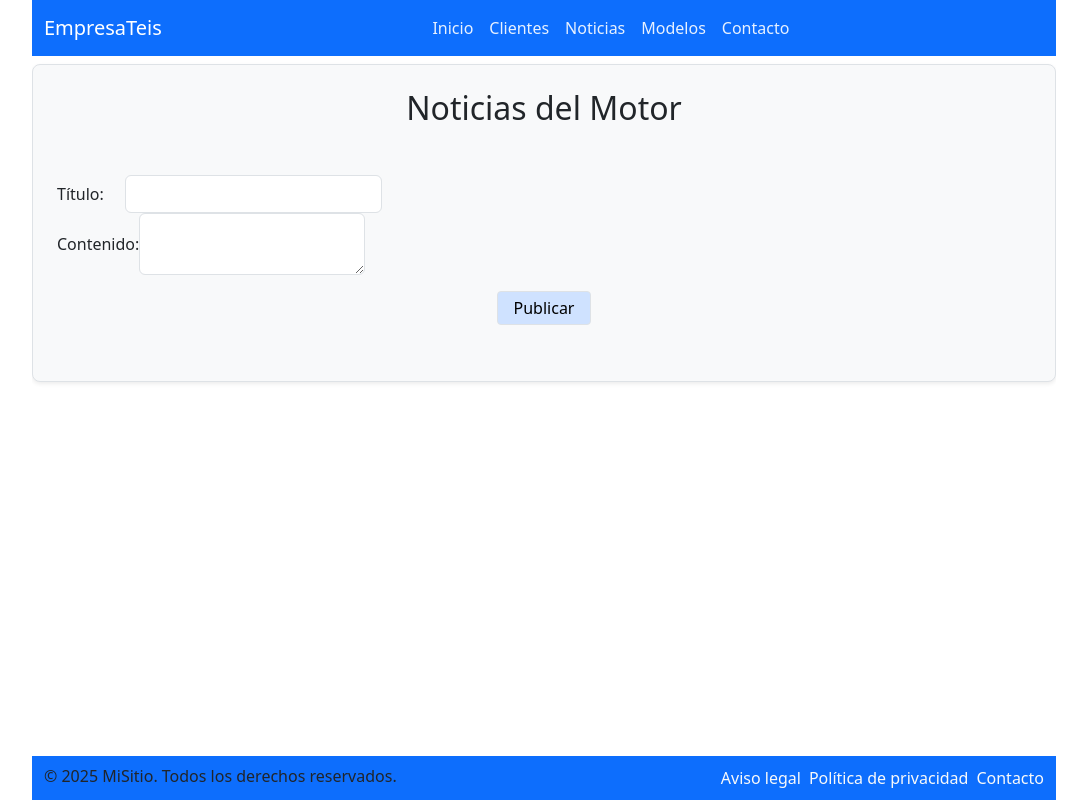
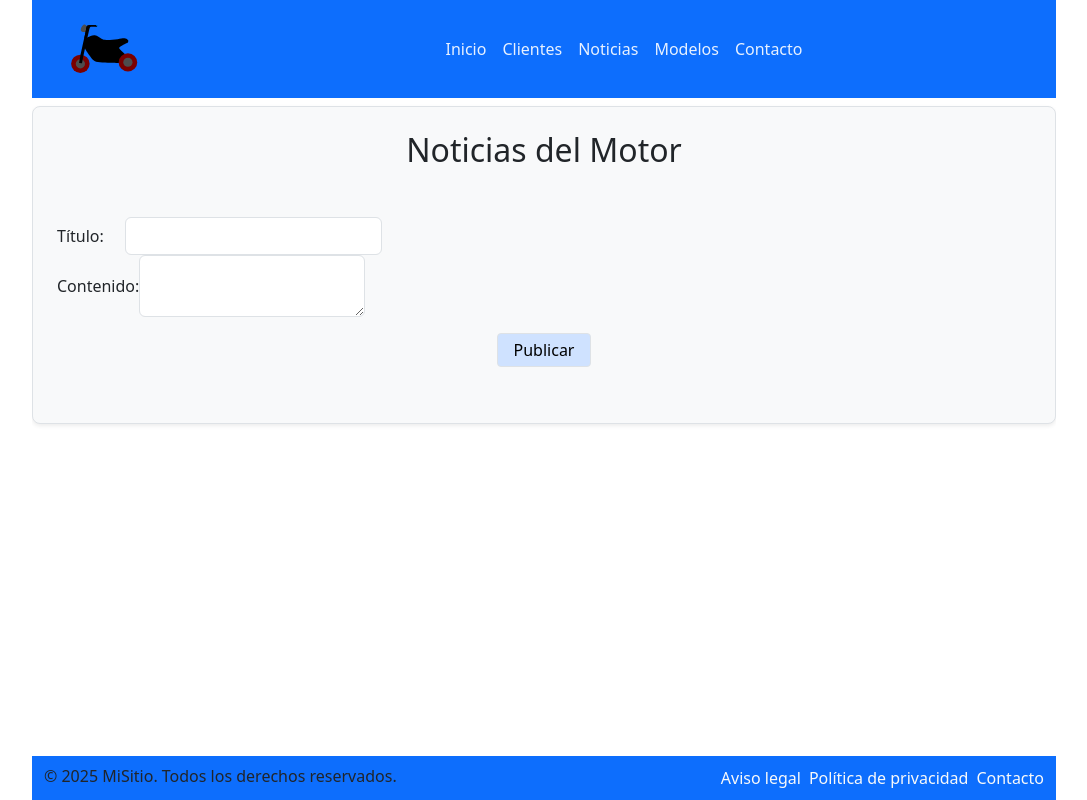
Before and after one commit to ainefp/figueroaperezaine, a Vue app: page /noticias in a window 1280 px wide. Shown: the whole page, without its empty margins (96-1183 px from the left). Built offline with nearby package versions, Linux system fonts and the light colour scheme.

Commit message:
actualizado logo

```diff
--- a/src/components/NavBar.vue
+++ b/src/components/NavBar.vue
@@ -3,11 +3,11 @@
 
     <div class="container-fluid">
       <!-- Marca o logo -->
-      <router-link to="/" class="navbar-brand">EmpresaTeis</router-link>
+      <router-link to="/" class="navbar-brand ms-4"><img class="logo" src="@/assets/logo.svg" alt="Logo" /></router-link>
 
       <!-- Botón de hamburguesa en pantallas pequeñas -->
       <button
-        class="navbar-toggler"
+        class="navbar-toggler mx-3"
         type="button"
         data-bs-toggle="collapse"
         data-bs-target="#navbarNav"
@@ -57,4 +57,8 @@
   color: #fff; /* blanco intenso al pasar el ratón */
 }
 
+.logo {
+  width: 60%;
+}
+
 </style>
```
Also changed, not shown: src/assets/logo.svg.
